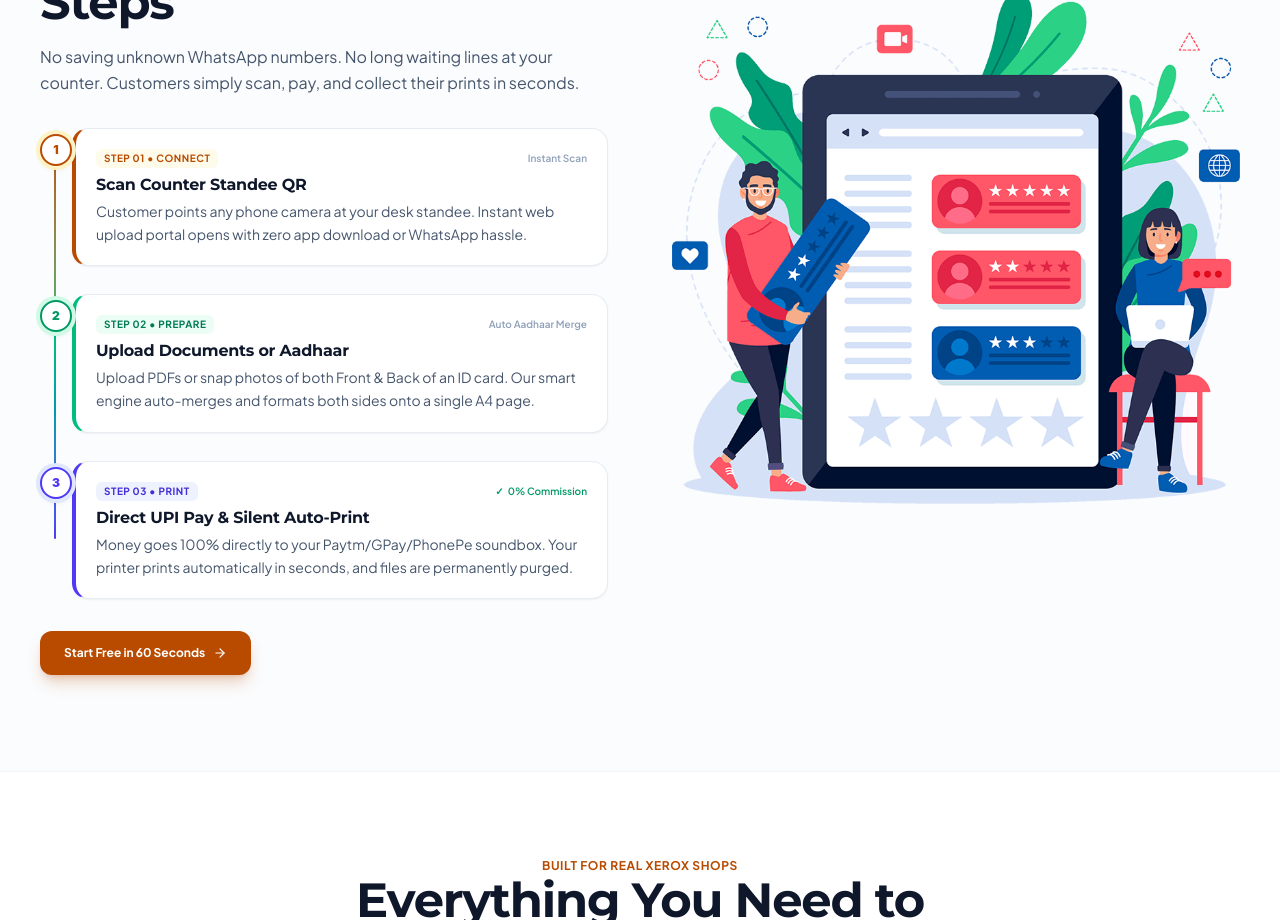
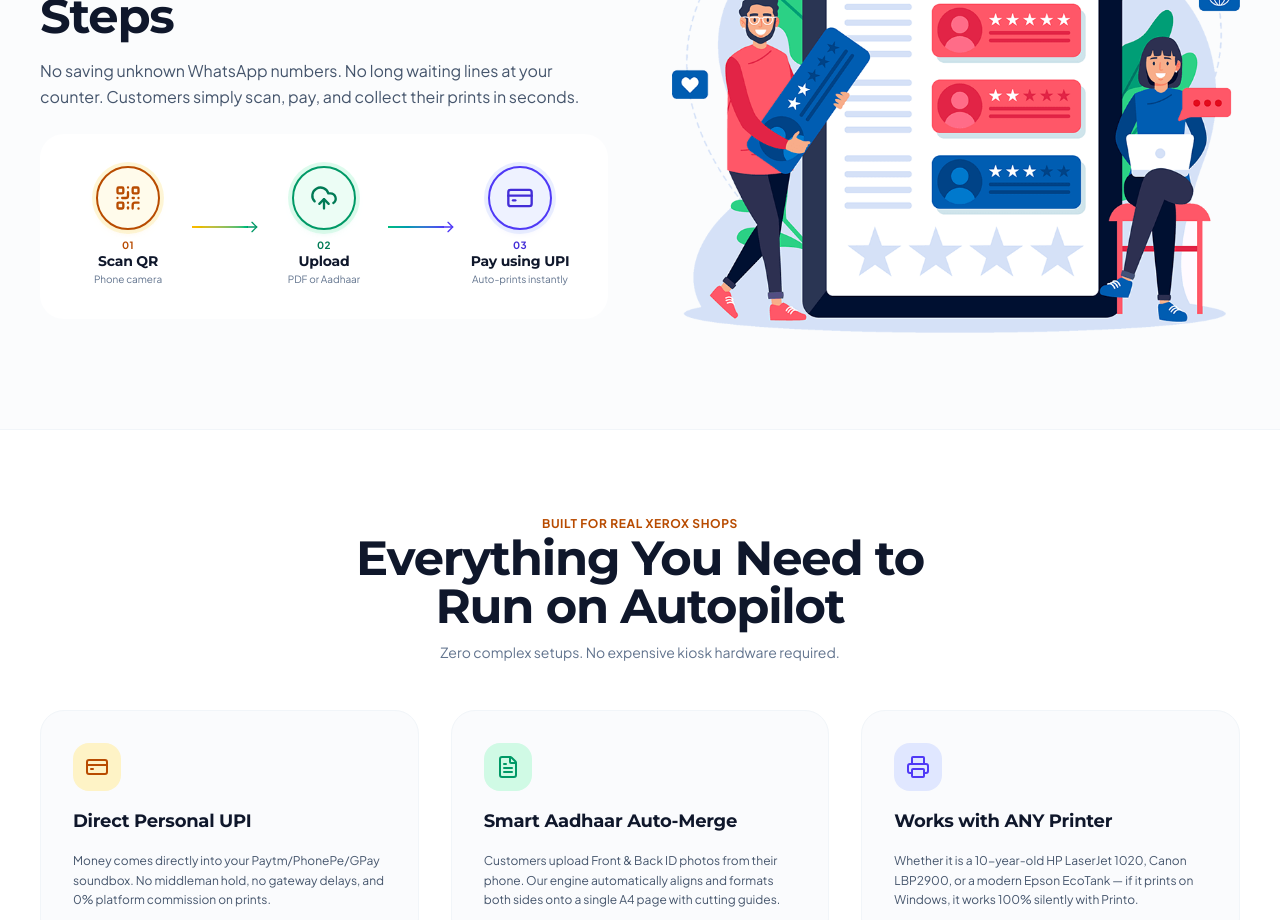
Before and after one commit to ShivamxRaj/Printo, a React (Vite) app in the folder client/: page / in a window 1280 px wide. Shown: the part 900-1820 px from the top of the page. Built offline with nearby package versions, Linux system fonts and the light colour scheme; no server answers.

Commit message:
feat(how-it-works): clean minimal horizontal stepper matching hand-drawn sketch without borders or button

```diff
--- a/client/src/components/LandingPage.jsx
+++ b/client/src/components/LandingPage.jsx
@@ -3,7 +3,7 @@ import {
   Printer, Smartphone, QrCode, ArrowRight, CheckCircle2,
   ShieldCheck, IndianRupee, Zap, Clock, Users, Sparkles,
   Download, ChevronRight, ChevronDown, FileText, CreditCard,
-  Check, HelpCircle, Star, ArrowUpRight, Layers, Menu, X
+  Check, HelpCircle, Star, ArrowUpRight, Layers, Menu, X, UploadCloud
 } from 'lucide-react';
 
 export default function LandingPage({ onOpenRegister, onGoToDashboard, onGoToDemo }) {
@@ -203,91 +203,75 @@ export default function LandingPage({ onOpenRegister, onGoToDashboard, onGoToDem
                 </p>
               </div>
 
-              {/* Connected Progress Stepper Workflow */}
-              <div className="relative pl-6 sm:pl-8 space-y-6 sm:space-y-7 pt-2">
-                {/* Vertical Progress Rail Line */}
-                <div
-                  className="absolute left-2.5 sm:left-3.5 top-5 bottom-8 w-0.5 bg-gradient-to-b from-[#b84b00] via-emerald-500 to-indigo-600 rounded-full"
-                  aria-hidden="true"
-                />
+              {/* Horizontal Progress Stepper (Matching Hand-Drawn Workflow: Scan QR -> Upload -> Pay using UPI) */}
+              <div className="bg-white p-6 sm:p-8 rounded-3xl">
+                <div className="flex items-center justify-between relative">
 
-                {/* Step 1 */}
-                <div className="relative group">
-                  {/* Progress Node */}
-                  <div className="absolute -left-6 sm:-left-8 top-1.5 w-7 h-7 sm:w-8 sm:h-8 rounded-full bg-white border-2 border-[#b84b00] text-[#b84b00] font-black text-xs flex items-center justify-center shadow-md ring-4 ring-amber-100 z-10 transition-transform group-hover:scale-110">
-                    1
+                  {/* Step 1: Scan QR */}
+                  <div className="flex flex-col items-center text-center space-y-2 z-10 flex-1">
+                    <div className="w-14 h-14 sm:w-16 sm:h-16 rounded-full bg-amber-50 border-2 border-[#b84b00] text-[#b84b00] flex items-center justify-center shadow-md shadow-amber-500/10 ring-4 ring-amber-100/70 transition-transform hover:scale-105">
+                      <QrCode className="w-6 h-6 sm:w-7 sm:h-7" />
                     </div>
-                  <div className="p-4 sm:p-5 rounded-2xl bg-white border border-slate-200/80 shadow-xs hover:shadow-md hover:border-amber-300 transition-all border-l-4 border-l-[#b84b00]">
-                    <div className="flex items-center justify-between gap-2 mb-1.5">
-                      <span className="text-[10px] font-extrabold uppercase tracking-wider px-2 py-0.5 rounded-md bg-amber-50 text-[#b84b00]">
-                        Step 01 • Connect
-                      </span>
-                      <span className="text-[10px] text-slate-400 font-semibold">Instant Scan</span>
-                    </div>
-                    <h3 className="text-base font-bold text-slate-900 leading-snug">
-                      Scan Counter Standee QR
+                    <div>
+                      <span className="text-[10px] font-extrabold uppercase tracking-wider text-[#b84b00] block">01</span>
+                      <h3 className="text-xs sm:text-sm font-bold text-slate-900 leading-tight">
+                        Scan QR
                       </h3>
-                    <p className="text-xs sm:text-sm text-slate-600 mt-1 leading-relaxed">
-                      Customer points any phone camera at your desk standee. Instant web upload portal opens with zero app download or WhatsApp hassle.
+                      <p className="text-[10px] text-slate-500 mt-0.5 hidden sm:block">
+                        Phone camera
                       </p>
                     </div>
                   </div>
 
-                {/* Step 2 */}
-                <div className="relative group">
-                  {/* Progress Node */}
-                  <div className="absolute -left-6 sm:-left-8 top-1.5 w-7 h-7 sm:w-8 sm:h-8 rounded-full bg-white border-2 border-emerald-600 text-emerald-600 font-black text-xs flex items-center justify-center shadow-md ring-4 ring-emerald-100 z-10 transition-transform group-hover:scale-110">
-                    2
+                  {/* Connecting Arrow 1 */}
+                  <div className="flex items-center justify-center px-1 sm:px-2 z-0">
+                    <div className="flex items-center text-[#b84b00]">
+                      <div className="w-6 sm:w-14 h-0.5 bg-gradient-to-r from-amber-400 to-emerald-500"></div>
+                      <ArrowRight className="w-3.5 h-3.5 sm:w-4 sm:h-4 text-emerald-600 -ml-1" />
                     </div>
-                  <div className="p-4 sm:p-5 rounded-2xl bg-white border border-slate-200/80 shadow-xs hover:shadow-md hover:border-emerald-300 transition-all border-l-4 border-l-emerald-500">
-                    <div className="flex items-center justify-between gap-2 mb-1.5">
-                      <span className="text-[10px] font-extrabold uppercase tracking-wider px-2 py-0.5 rounded-md bg-emerald-50 text-emerald-700">
-                        Step 02 • Prepare
-                      </span>
-                      <span className="text-[10px] text-slate-400 font-semibold">Auto Aadhaar Merge</span>
                   </div>
-                    <h3 className="text-base font-bold text-slate-900 leading-snug">
-                      Upload Documents or Aadhaar
+
+                  {/* Step 2: Upload */}
+                  <div className="flex flex-col items-center text-center space-y-2 z-10 flex-1">
+                    <div className="w-14 h-14 sm:w-16 sm:h-16 rounded-full bg-emerald-50 border-2 border-emerald-600 text-emerald-700 flex items-center justify-center shadow-md shadow-emerald-500/10 ring-4 ring-emerald-100/70 transition-transform hover:scale-105">
+                      <UploadCloud className="w-6 h-6 sm:w-7 sm:h-7" />
+                    </div>
+                    <div>
+                      <span className="text-[10px] font-extrabold uppercase tracking-wider text-emerald-700 block">02</span>
+                      <h3 className="text-xs sm:text-sm font-bold text-slate-900 leading-tight">
+                        Upload
                       </h3>
-                    <p className="text-xs sm:text-sm text-slate-600 mt-1 leading-relaxed">
-                      Upload PDFs or snap photos of both Front &amp; Back of an ID card. Our smart engine auto-merges and formats both sides onto a single A4 page.
+                      <p className="text-[10px] text-slate-500 mt-0.5 hidden sm:block">
+                        PDF or Aadhaar
                       </p>
                     </div>
                   </div>
 
-                {/* Step 3 */}
-                <div className="relative group">
-                  {/* Progress Node */}
-                  <div className="absolute -left-6 sm:-left-8 top-1.5 w-7 h-7 sm:w-8 sm:h-8 rounded-full bg-white border-2 border-indigo-600 text-indigo-600 font-black text-xs flex items-center justify-center shadow-md ring-4 ring-indigo-100 z-10 transition-transform group-hover:scale-110">
-                    3
+                  {/* Connecting Arrow 2 */}
+                  <div className="flex items-center justify-center px-1 sm:px-2 z-0">
+                    <div className="flex items-center text-emerald-600">
+                      <div className="w-6 sm:w-14 h-0.5 bg-gradient-to-r from-emerald-500 to-indigo-600"></div>
+                      <ArrowRight className="w-3.5 h-3.5 sm:w-4 sm:h-4 text-indigo-600 -ml-1" />
                     </div>
-                  <div className="p-4 sm:p-5 rounded-2xl bg-white border border-slate-200/80 shadow-xs hover:shadow-md hover:border-indigo-300 transition-all border-l-4 border-l-indigo-600">
-                    <div className="flex items-center justify-between gap-2 mb-1.5">
-                      <span className="text-[10px] font-extrabold uppercase tracking-wider px-2 py-0.5 rounded-md bg-indigo-50 text-indigo-700">
-                        Step 03 • Print
-                      </span>
-                      <span className="text-[10px] text-emerald-600 font-semibold flex items-center gap-1">
-                        <span>✓</span> 0% Commission
-                      </span>
                   </div>
-                    <h3 className="text-base font-bold text-slate-900 leading-snug">
-                      Direct UPI Pay &amp; Silent Auto-Print
+
+                  {/* Step 3: Pay using UPI */}
+                  <div className="flex flex-col items-center text-center space-y-2 z-10 flex-1">
+                    <div className="w-14 h-14 sm:w-16 sm:h-16 rounded-full bg-indigo-50 border-2 border-indigo-600 text-indigo-700 flex items-center justify-center shadow-md shadow-indigo-500/10 ring-4 ring-indigo-100/70 transition-transform hover:scale-105">
+                      <CreditCard className="w-6 h-6 sm:w-7 sm:h-7" />
+                    </div>
+                    <div>
+                      <span className="text-[10px] font-extrabold uppercase tracking-wider text-indigo-700 block">03</span>
+                      <h3 className="text-xs sm:text-sm font-bold text-slate-900 leading-tight">
+                        Pay using UPI
                       </h3>
-                    <p className="text-xs sm:text-sm text-slate-600 mt-1 leading-relaxed">
-                      Money goes 100% directly to your Paytm/GPay/PhonePe soundbox. Your printer prints automatically in seconds, and files are permanently purged.
+                      <p className="text-[10px] text-slate-500 mt-0.5 hidden sm:block">
+                        Auto-prints instantly
                       </p>
                     </div>
                   </div>
+
                 </div>
-
-              <div className="pt-2">
-                <button
-                  onClick={onOpenRegister}
-                  className="px-6 py-3.5 rounded-xl bg-[#b84b00] hover:bg-[#9f4000] text-white font-bold text-xs shadow-lg shadow-[#b84b00]/25 transition-all cursor-pointer inline-flex items-center gap-2"
-                >
-                  <span>Start Free in 60 Seconds</span>
-                  <ArrowRight className="w-3.5 h-3.5" />
-                </button>
               </div>
 
             </div>
```
Lines whose indentation alone changed are shown as unchanged.
